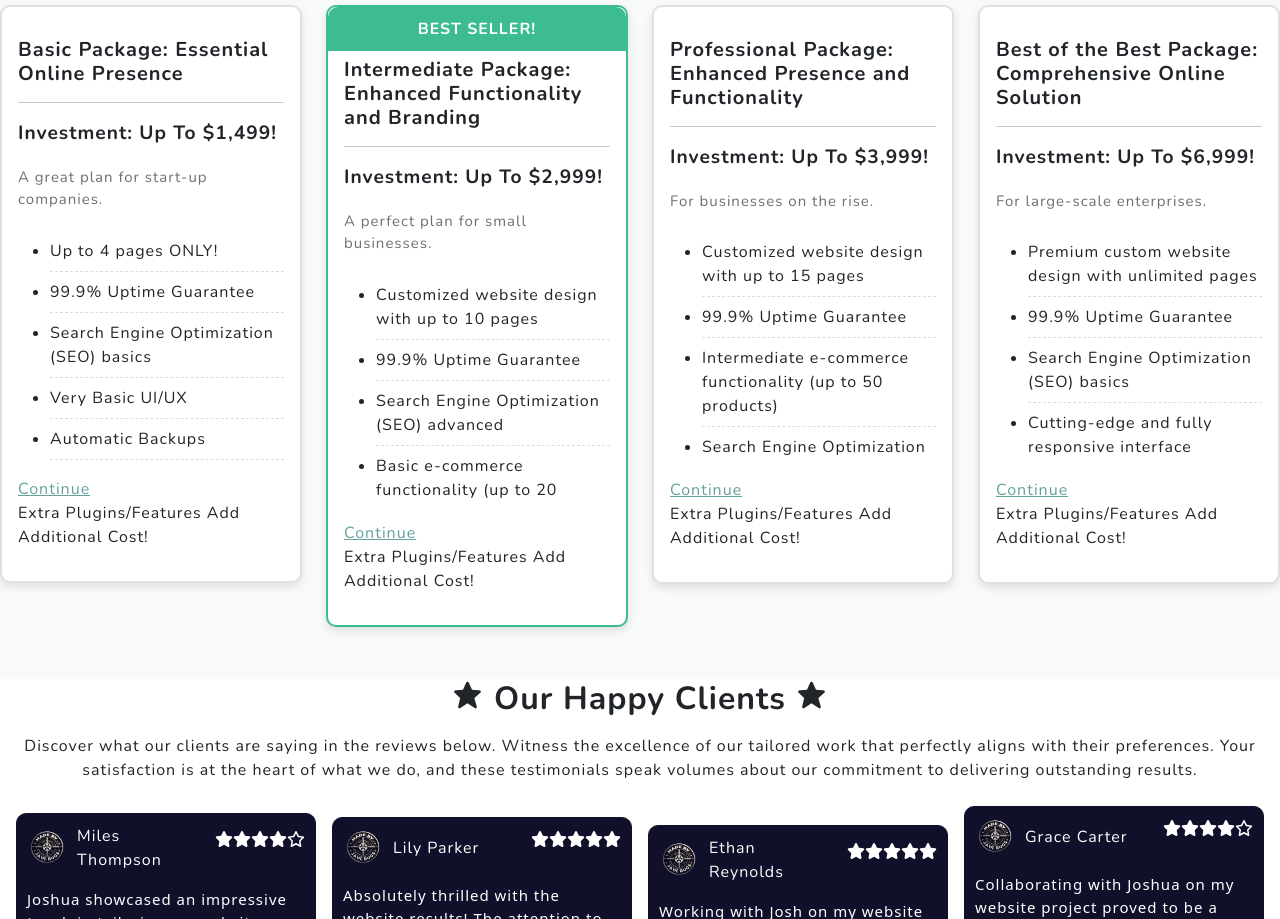
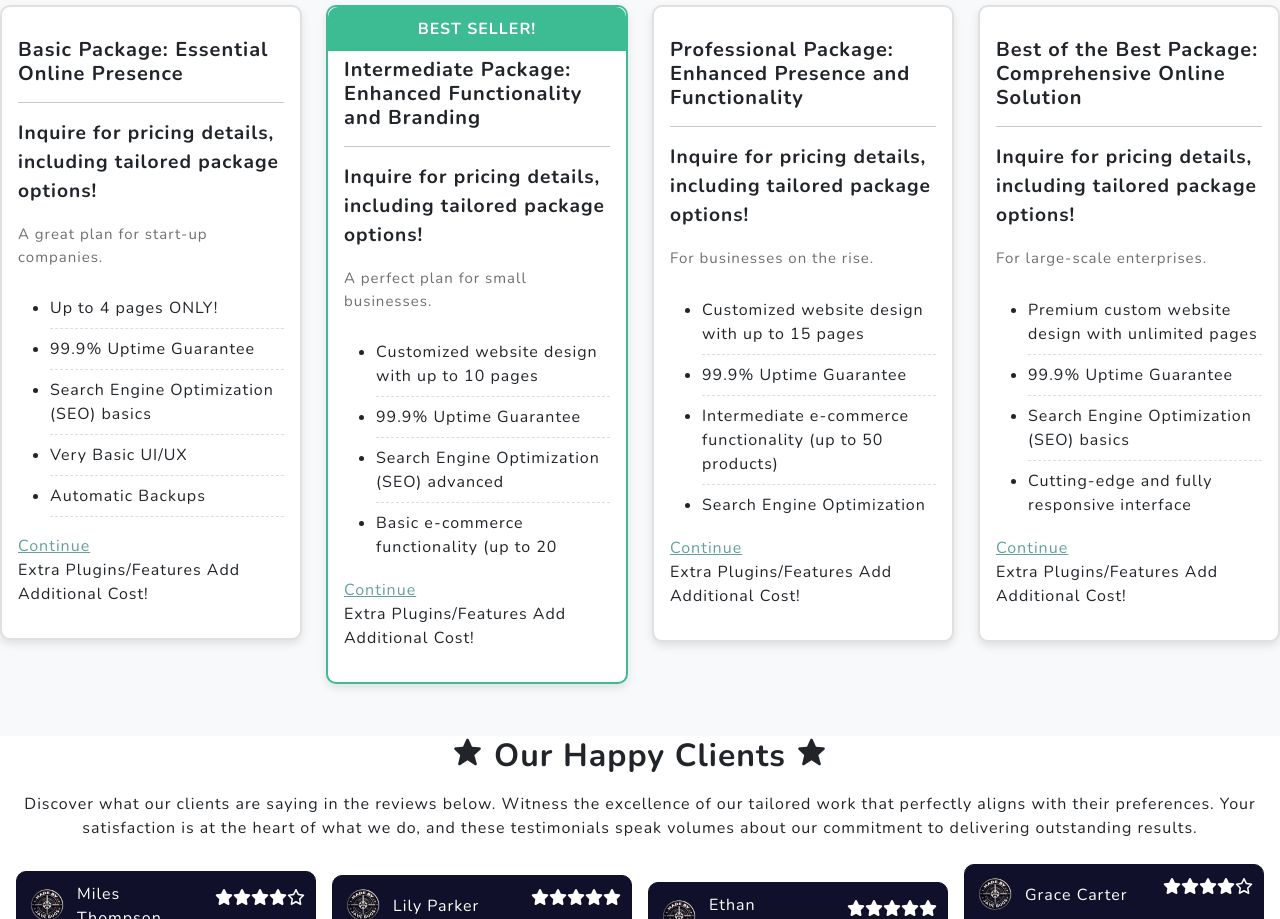
Before and after one commit to JayDebugs/-, a plain HTML site: page index.html in a window 1280 px wide. Shown: the part 2777-3696 px from the top of the page. Drawn offline with nearby package versions, Linux system fonts and the light colour scheme.

Commit message:
Add files via upload

```diff
--- a/index.html
+++ b/index.html
@@ -124,7 +124,7 @@
        <div class="card-body">
            <h5 class="card-title">Basic Package: Essential Online Presence</h5>
            <hr>
-           <p class="card-text">Investment: Up To $1,499!</p>
+           <p class="card-text">Inquire for pricing details, including tailored package options!</p>
            <p class="card-desc">A great plan for start-up companies.</p>
            <!-- Add Features List -->
            <ul class="list-unstyled features-list">
@@ -158,7 +158,7 @@
        <div class="card-body">
            <h5 class="card-title">Intermediate Package: Enhanced Functionality and Branding</h5>
            <hr>
-           <p class="card-text">Investment: Up To $2,999!</p>
+           <p class="card-text">Inquire for pricing details, including tailored package options!</p>
            <p class="card-desc">A perfect plan for small businesses.</p>
            <!-- Add Features List -->
            <ul class="list-unstyled features-list">
@@ -193,7 +193,7 @@
        <div class="card-body">
            <h5 class="card-title">Professional Package: Enhanced Presence and Functionality</h5>
            <hr>
-           <p class="card-text">Investment: Up To $3,999! </p>
+           <p class="card-text">Inquire for pricing details, including tailored package options! </p>
            <p class="card-desc">For businesses on the rise.</p>
            <!-- Add Features List -->
            <ul class="list-unstyled features-list">
@@ -229,7 +229,7 @@
        <div class="card-body">
            <h5 class="card-title">Best of the Best Package: Comprehensive Online Solution</h5>
            <hr>
-           <p class="card-text">Investment: Up To $6,999! </p>
+           <p class="card-text">Inquire for pricing details, including tailored package options! </p>
            <p class="card-desc">For large-scale enterprises.</p>
            <!-- Add Features List -->
            <ul class="list-unstyled features-list">
```
